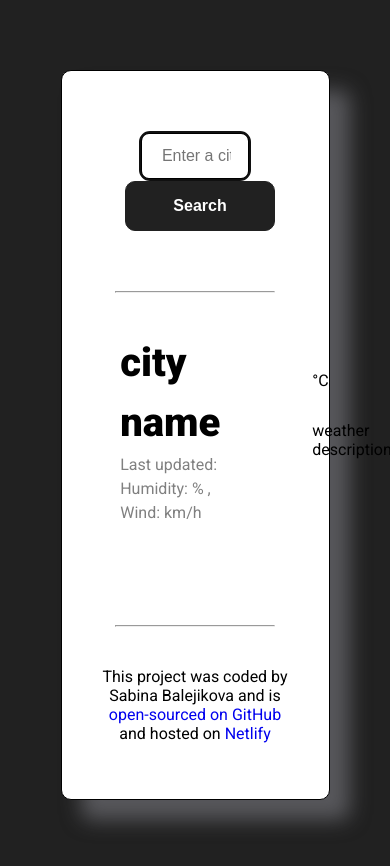
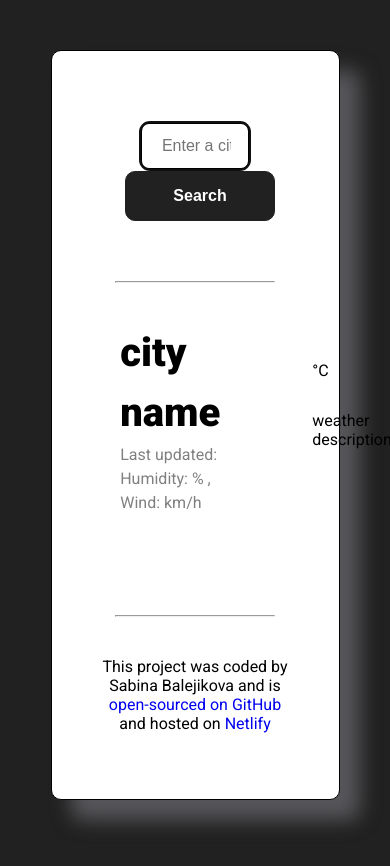
Before and after one commit to sabinabale/final-project-SB, a plain HTML site: page index.html in a window 390 px wide. Drawn offline with nearby package versions, Linux system fonts and the light colour scheme; no server answers.

Commit message:
added responsiveness and updated padding

```diff
--- a/style.css
+++ b/style.css
@@ -4,8 +4,8 @@ body {
 
 .container {
   border: 1px solid black;
-  margin: 70px auto;
-  padding: 40px;
+  margin: 50px auto;
+  padding: 50px;
   max-width: 50%;
   border-radius: 10px;
   font-family: "Roboto", sans-serif;
@@ -40,6 +40,10 @@ body {
 #cityName {
   font-size: 40px;
   font-weight: bold;
+}
+
+#description {
+  text-align: left;
 }
 
 #dateTime,
@@ -134,12 +138,10 @@ a {
 #basic-grid-forecast {
   padding: 40px 0;
   display: grid;
-  gap: 4rem;
-  grid-template-columns: repeat(6, minmax(200px, 1fr));
-  grid-template-columns: repeat(auto-fit, minmax(200px, 1fr));
+  gap: 1rem;
+  grid-template-columns: repeat(auto-fit, minmax(80px, 1fr));
   margin: 0 auto;
   justify-content: center;
-  display: flex;
   flex-direction: row;
   align-items: center;
 }
```
